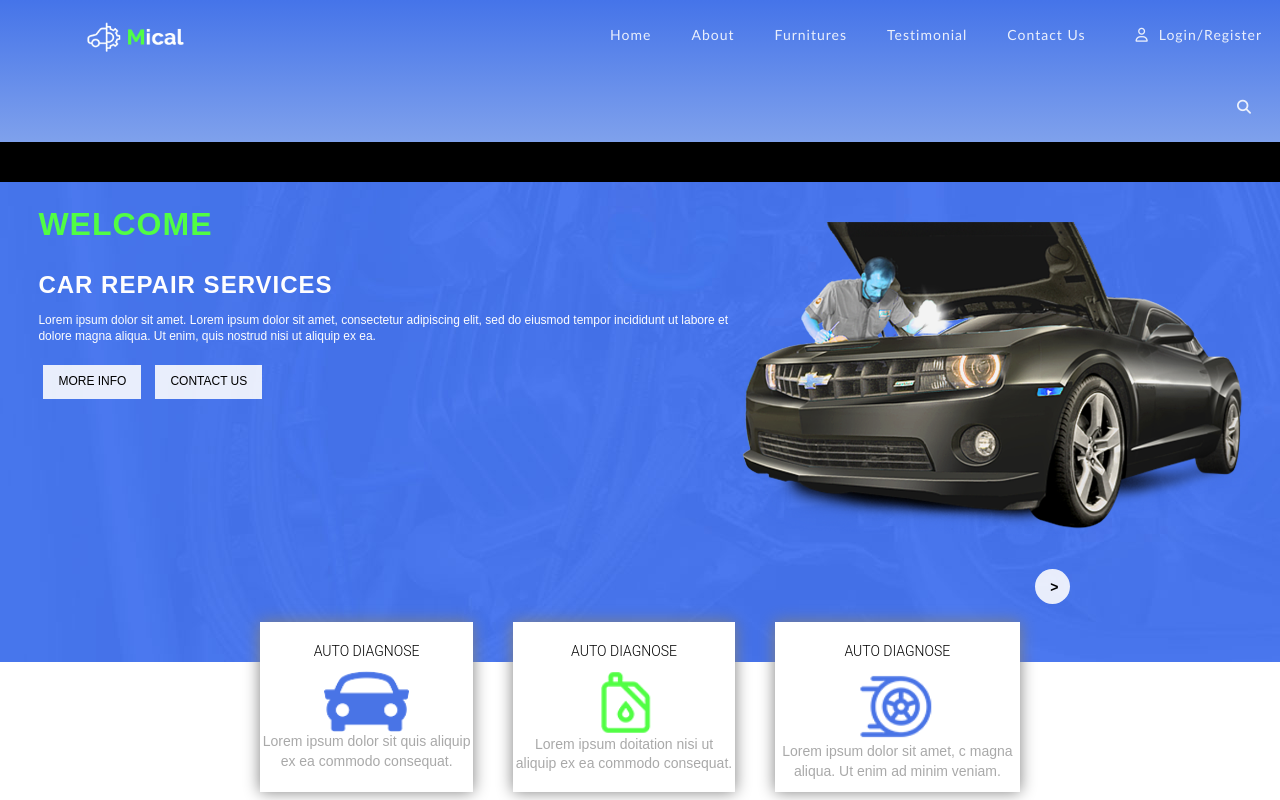
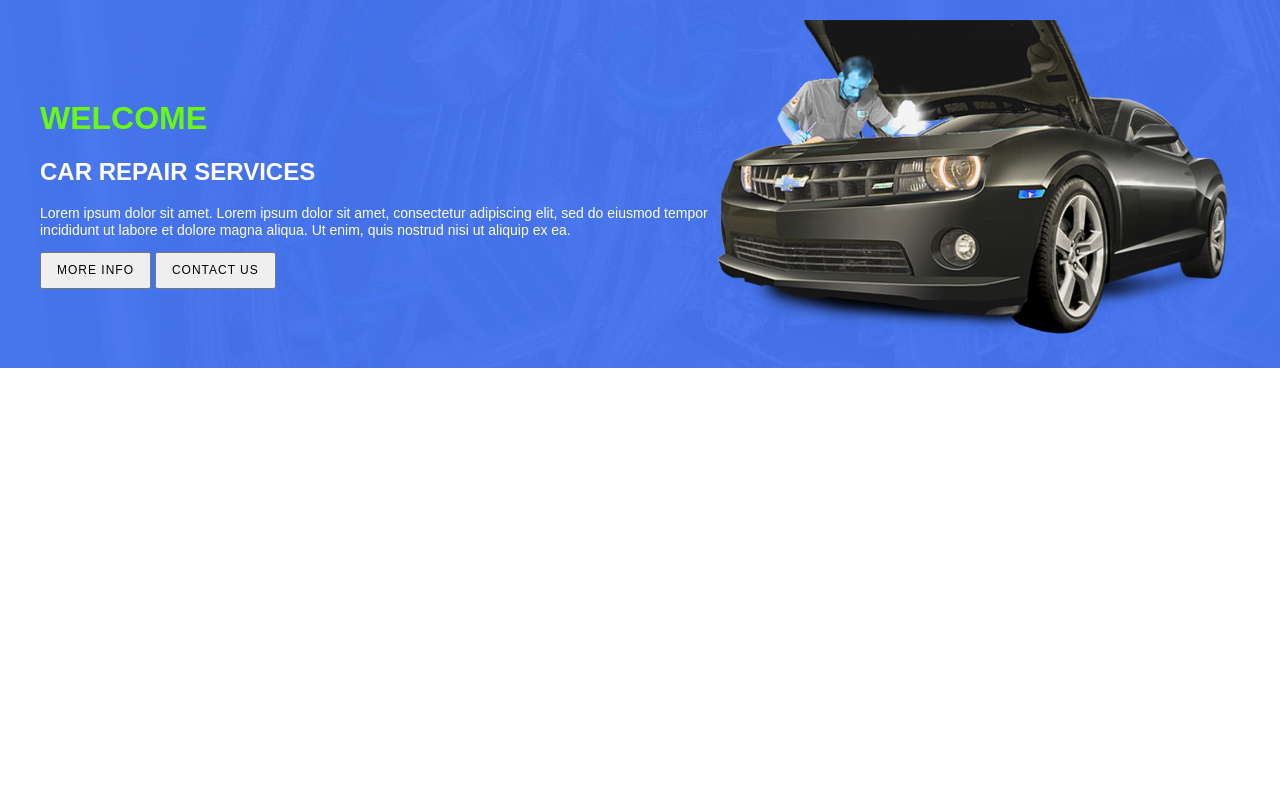
Before and after one commit to pasik89/mical_web_lesson, a website built with Parcel: page index.html in a window 1280 px wide. Shown: the top 800 px of the page. Built offline with nearby package versions, Linux system fonts and the light colour scheme.

Commit message:
Change section styles

```diff
--- a/index.html
+++ b/index.html
@@ -22,20 +22,41 @@
 <body>
 <!-- Add your site or application content here -->
 
-<main-header></main-header>
 
-<div class="black"></div>
 
-<section class = "welcome">
+<section class="welcome-section">
+  <div class="welcome-section__info">
+      <h1 class="welcome-section__title">Welcome</h1>
+      <h2 class="welcome-section__subtitle">Car repair services</h2>
+      <p class="welcome-section__info-paragraph">
+         Lorem ipsum dolor sit amet. Lorem ipsum dolor sit amet,
+         consectetur adipiscing elit, sed do eiusmod tempor incididunt ut labore et dolore magna aliqua. Ut enim,
+         quis nostrud nisi ut aliquip ex ea.
+    </p>
+    <div class="welcome-section__button-container">
+        <button class="welcome-section__button">More info</button>
+        <button class="welcome-section__button">Contact us</button>
+    </div>
+  </div>
+  <div class="welcome-section__image-container">
+      <img class = "welcome-section__image" src="img/car.png" alt="car">
+  </div>
+</section>
+
+<!-- <main-header></main-header>
+
+<div class="black"></div> -->
+
+<!-- <section class = "welcome">
   <h1>Welcome</h1>
   <h2>Car repair services</h2>
   <p>Lorem ipsum dolor sit amet. Lorem ipsum dolor sit amet, consectetur adipiscing elit, sed do eiusmod tempor incididunt ut labore et dolore magna aliqua. Ut enim, quis nostrud nisi ut aliquip ex ea.</p>
   <button>More info</button>
   <button>Contact us</button>
   <img class = "car" src="img/car.png">
-</section>
+</section> -->
 
-<section class = "features clearfix">
+<!-- <section class = "features clearfix">
     <div class="feature">
       <h4>Auto diagnose</h4>
       <img src="img/thr.png">
@@ -123,7 +144,7 @@
     </div>
     <footer>Copyright 2019 all right reserved by free html templates</footer>
 
-  </section>
+  </section> -->
 
 <!--  <footer>Copyright 2019 all right reserved by free html templates</footer>-->
 
--- a/js/main.js
+++ b/js/main.js
@@ -1,5 +1,5 @@
 import "../css/normalize.css";
-import "../css/main.css";
+// import "../css/main.css";
 import "../scss/style.scss";
 import "../img/index"
 
--- /dev/null
+++ b/scss/header.scss
@@ -0,0 +1,36 @@
+@import 'variables.scss';
+
+.welcome-section {
+    display: flex;
+    align-items: center;
+    color: $color-white;
+    padding: 20px 40px;
+    background: url('../img/banner.jpg');
+
+    &__image {
+        max-width: 100%;
+    }
+
+    &__info {
+        color: $color-white;
+    }
+
+    &__subtitle {
+        text-transform: uppercase;
+        font-size: 1.5rem;
+    }
+
+    &__title {
+        text-transform: uppercase;
+        color: $main-green;
+        font-size: 2rem;
+    }
+
+
+    &__button {
+        padding: 10px 15px;
+        text-transform: uppercase;
+        letter-spacing: 1px;
+        font-size: 0.75rem;
+    }
+}
--- a/scss/style.scss
+++ b/scss/style.scss
@@ -0,0 +1,6 @@
+body {
+    font-family: sans-serif;
+    font-size: 14px;
+}
+
+@import 'header.scss'
--- /dev/null
+++ b/scss/variables.scss
@@ -0,0 +1,2 @@
+$color-white: #fff;
+$main-green: #69F810;
```
Also changed, not shown: 1 other file.
